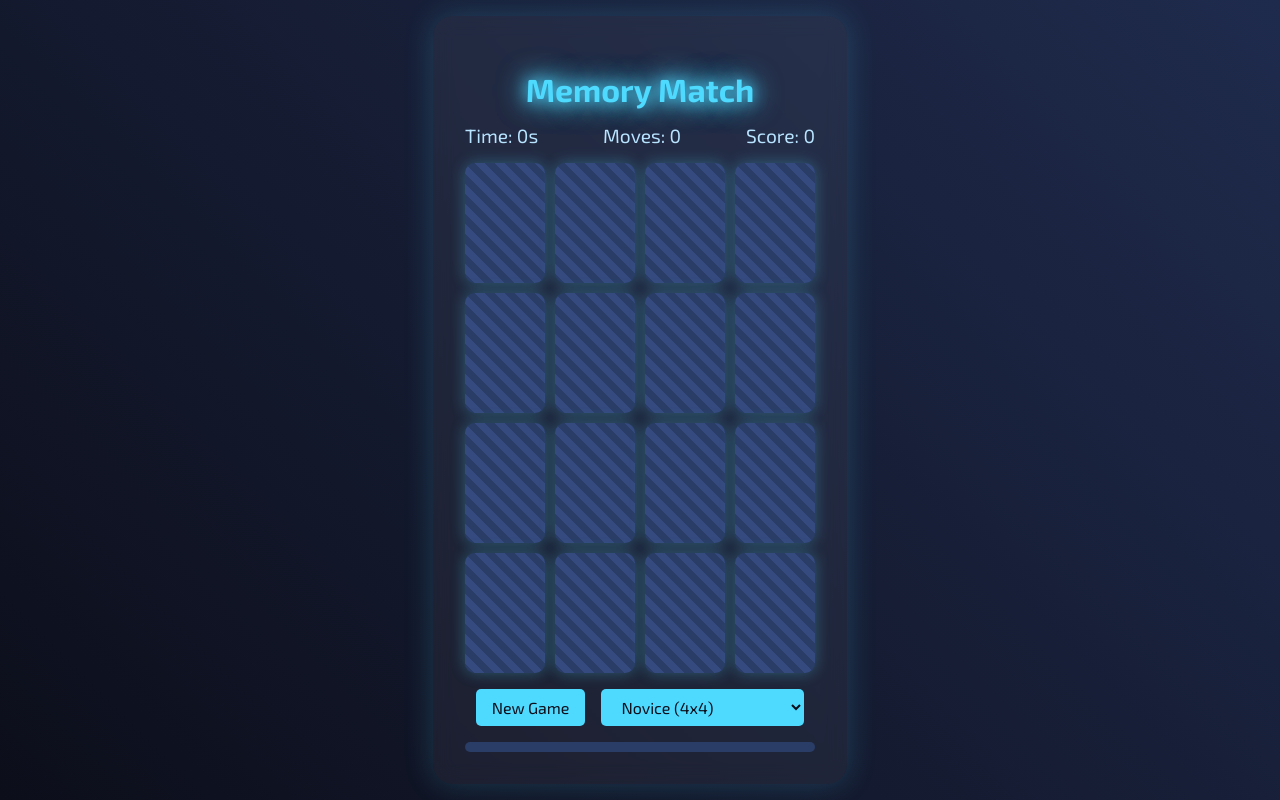
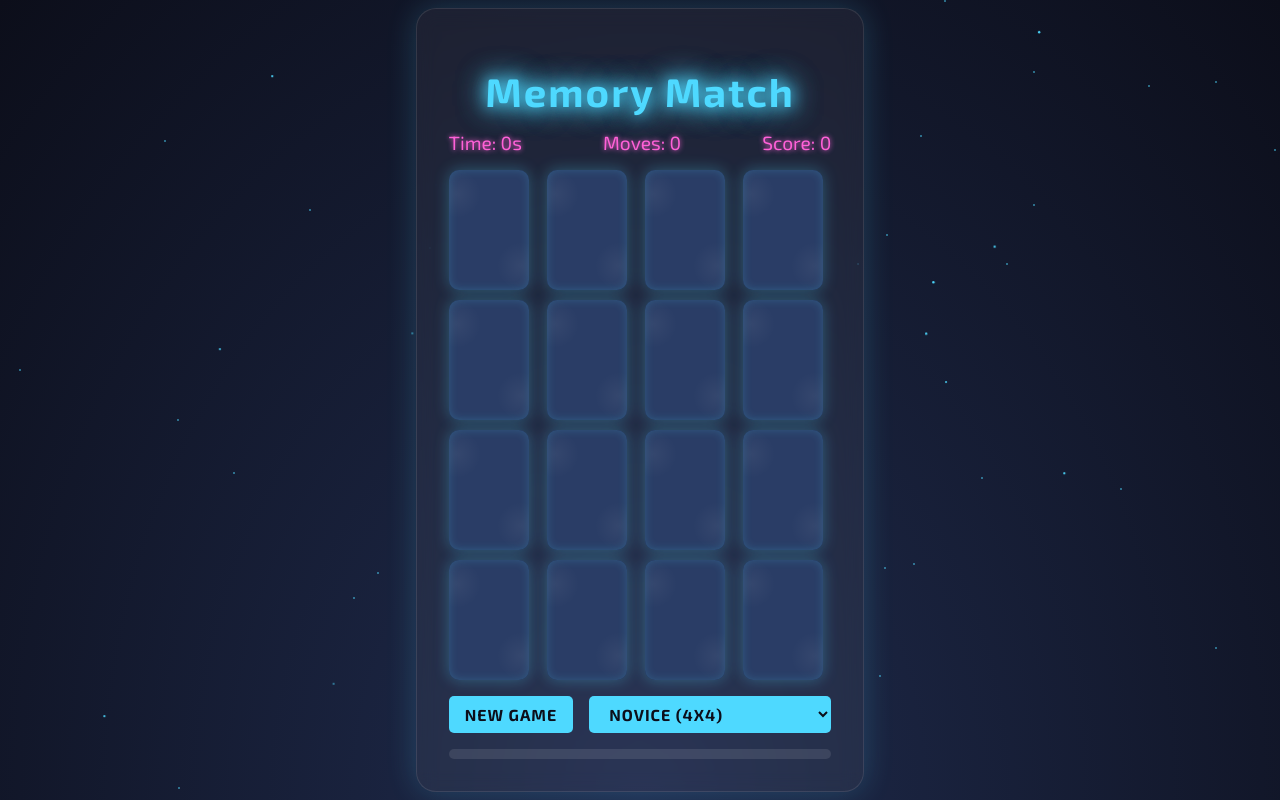
Before and after one commit to chinmay4c/CardsGame, a plain HTML site: page index.html in a window 1280 px wide. Drawn offline with Linux system fonts and the light colour scheme.

Commit message:
mostly done with the game

```diff
--- a/script.js
+++ b/script.js
@@ -7,7 +7,8 @@ const scoreDisplay = document.getElementById('score');
 const modal = document.getElementById('victory-modal');
 const finalStats = document.getElementById('final-stats');
 const playAgainBtn = document.getElementById('play-again-btn');
-const starsContainer = document.getElementById('stars-container');
+const progressBar = document.getElementById('progress-bar');
+const particlesContainer = document.getElementById('particles');
 
 const cardSymbols = ['🚀', '🛸', '🛰️', '🪐', '🌠', '🌟', '🌙', '🌞', '👽', '👾', '🤖', '💫', '☄️', '🌈', '🌌', '🔭', '🛑', '⭐', '🌍', '🌎', '🌏', '🌑', '🌒', '🌓', '🌔', '🌕', '🌖', '🌗', '🌘', '🌚', '🌝', '🌛'];
 
@@ -65,7 +66,8 @@ function initializeGame() {
         gameBoard.appendChild(card);
     });
 
-    createStars();
+    updateProgressBar();
+    createParticles();
 }
 
 function flipCard() {
@@ -95,8 +97,8 @@ function checkMatch() {
         score += 10;
         flippedCards = [];
 
-        card1.style.animation = 'pulse 0.5s';
-        card2.style.animation = 'pulse 0.5s';
+        card1.style.animation = 'cosmic-pulse 0.5s';
+        card2.style.animation = 'cosmic-pulse 0.5s';
 
         setTimeout(() => {
             card1.style.animation = '';
@@ -115,6 +117,7 @@ function checkMatch() {
     }
 
     updateDisplays();
+    updateProgressBar();
 }
 
 function startTimer() {
@@ -127,7 +130,11 @@ function startTimer() {
 function endGame() {
     clearInterval(timerInterval);
     const finalScore = score + Math.max(0, 100 - gameTime - moves);
-    finalStats.textContent = `Time: ${gameTime}s | Moves: ${moves} | Final Score: ${finalScore}`;
+    finalStats.innerHTML = `
+        <p>Time: ${gameTime}s</p>
+        <p>Moves: ${moves}</p>
+        <p>Final Score: ${finalScore}</p>
+    `;
     modal.style.display = 'block';
 }
 
@@ -137,15 +144,20 @@ function updateDisplays() {
     scoreDisplay.textContent = `Score: ${score}`;
 }
 
-function createStars() {
-    starsContainer.innerHTML = '';
+function updateProgressBar() {
+    const progress = (matchedPairs / (cards.length / 2)) * 100;
+    progressBar.style.width = `${progress}%`;
+}
+
+function createParticles() {
+    particlesContainer.innerHTML = '';
     for (let i = 0; i < 50; i++) {
-        const star = document.createElement('div');
-        star.classList.add('star');
-        star.style.left = `${Math.random() * 100}%`;
-        star.style.top = `${Math.random() * 100}%`;
-        star.style.animationDelay = `${Math.random() * 5}s`;
-        starsContainer.appendChild(star);
+        const particle = document.createElement('div');
+        particle.classList.add('particle');
+        particle.style.left = `${Math.random() * 100}%`;
+        particle.style.top = `${Math.random() * 100}%`;
+        particle.style.animationDelay = `${Math.random() * 15}s`;
+        particlesContainer.appendChild(particle);
     }
 }
 
--- a/styles.css
+++ b/styles.css
@@ -1,3 +1,11 @@
+:root {
+    --primary-color: #4ed9ff;
+    --secondary-color: #ff61d8;
+    --background-dark: #0c0e1a;
+    --background-light: #1f2b4d;
+    --card-color: #2a3d66;
+}
+
 body {
     font-family: 'Exo 2', sans-serif;
     display: flex;
@@ -5,7 +13,7 @@ body {
     align-items: center;
     min-height: 100vh;
     margin: 0;
-    background: linear-gradient(45deg, #0c0e1a, #1f2b4d);
+    background: radial-gradient(ellipse at bottom, var(--background-light) 0%, var(--background-dark) 100%);
     color: #ffffff;
     overflow: hidden;
 }
@@ -19,21 +27,24 @@ body {
     position: relative;
     z-index: 1;
     backdrop-filter: blur(10px);
+    border: 1px solid rgba(255, 255, 255, 0.1);
 }
 
 h1 {
     margin-bottom: 1rem;
-    color: #4ed9ff;
-    text-shadow: 0 0 10px #4ed9ff;
+    color: var(--primary-color);
+    text-shadow: 0 0 10px var(--primary-color);
     animation: cosmic-pulse 2s ease-in-out infinite alternate;
+    font-size: 2.5rem;
+    letter-spacing: 2px;
 }
 
 @keyframes cosmic-pulse {
     from {
-        text-shadow: 0 0 10px #4ed9ff, 0 0 20px #4ed9ff;
+        text-shadow: 0 0 10px var(--primary-color), 0 0 20px var(--primary-color);
     }
     to {
-        text-shadow: 0 0 20px #4ed9ff, 0 0 40px #4ed9ff, 0 0 60px #4ed9ff;
+        text-shadow: 0 0 20px var(--primary-color), 0 0 40px var(--primary-color), 0 0 60px var(--primary-color);
     }
 }
 
@@ -42,19 +53,21 @@ h1 {
     justify-content: space-between;
     margin-bottom: 1rem;
     font-size: 1.2rem;
-    color: #b8e4ff;
+    color: var(--secondary-color);
+    text-shadow: 0 0 5px var(--secondary-color);
 }
 
 #game-board {
     display: grid;
     gap: 10px;
     margin-bottom: 1rem;
+    perspective: 1000px;
 }
 
 .card {
     width: 80px;
     height: 120px;
-    background-color: #2a3d66;
+    background-color: var(--card-color);
     display: flex;
     justify-content: center;
     align-items: center;
@@ -88,14 +101,17 @@ h1 {
 }
 
 .card .front {
-    background-color: #2a3d66;
-    background-image: linear-gradient(45deg, #2a3d66 25%, #354a7e 25%, #354a7e 50%, #2a3d66 50%, #2a3d66 75%, #354a7e 75%, #354a7e 100%);
-    background-size: 20px 20px;
+    background-color: var(--card-color);
+    background-image:
+        radial-gradient(circle at 10% 20%, rgba(255, 255, 255, 0.05) 0%, transparent 20%),
+        radial-gradient(circle at 90% 80%, rgba(255, 255, 255, 0.05) 0%, transparent 20%);
+    box-shadow: inset 0 0 10px rgba(78, 217, 255, 0.2);
 }
 
 .card .back {
-    background-color: #4ed9ff;
+    background-color: var(--primary-color);
     transform: rotateY(180deg);
+    box-shadow: inset 0 0 10px rgba(0, 0, 0, 0.2);
 }
 
 .controls {
@@ -110,17 +126,20 @@ button, select {
     font-size: 1rem;
     padding: 0.5rem 1rem;
     cursor: pointer;
-    background-color: #4ed9ff;
-    color: #0c0e1a;
+    background-color: var(--primary-color);
+    color: var(--background-dark);
     border: none;
     border-radius: 5px;
-    transition: background-color 0.3s, transform 0.3s, box-shadow 0.3s;
+    transition: all 0.3s ease;
+    text-transform: uppercase;
+    letter-spacing: 1px;
+    font-weight: bold;
 }
 
 button:hover, select:hover {
-    background-color: #7ae7ff;
-    transform: scale(1.05);
-    box-shadow: 0 0 15px rgba(78, 217, 255, 0.5);
+    background-color: var(--secondary-color);
+    transform: scale(1.05) translateY(-2px);
+    box-shadow: 0 5px 15px rgba(255, 97, 216, 0.4);
 }
 
 .modal {
@@ -132,10 +151,11 @@ button:hover, select:hover {
     width: 100%;
     height: 100%;
     background-color: rgba(0, 0, 0, 0.7);
+    backdrop-filter: blur(5px);
 }
 
 .modal-content {
-    background-color: rgba(42, 61, 102, 0.9);
+    background: linear-gradient(135deg, rgba(42, 61, 102, 0.9), rgba(78, 217, 255, 0.9));
     margin: 15% auto;
     padding: 20px;
     border-radius: 20px;
@@ -147,14 +167,14 @@ button:hover, select:hover {
 }
 
 @keyframes cosmic-fade-in {
-    from { opacity: 0; transform: scale(0.9); }
-    to { opacity: 1; transform: scale(1); }
+    from { opacity: 0; transform: scale(0.9) translateY(-20px); }
+    to { opacity: 1; transform: scale(1) translateY(0); }
 }
 
 #progress-bar-container {
     width: 100%;
     height: 10px;
-    background-color: #2a3d66;
+    background-color: rgba(255, 255, 255, 0.1);
     border-radius: 5px;
     margin-top: 1rem;
     overflow: hidden;
@@ -163,7 +183,7 @@ button:hover, select:hover {
 #progress-bar {
     width: 0%;
     height: 100%;
-    background-color: #4ed9ff;
+    background: linear-gradient(90deg, var(--primary-color), var(--secondary-color));
     transition: width 0.5s ease-in-out;
 }
 
@@ -179,16 +199,19 @@ button:hover, select:hover {
 
 .particle {
     position: absolute;
-    background-color: #4ed9ff;
+    background-color: var(--primary-color);
     width: 2px;
     height: 2px;
     border-radius: 50%;
     animation: float 15s infinite;
+    opacity: 0.6;
 }
 
 @keyframes float {
-    0%, 100% { transform: translateY(0) translateX(0); }
-    50% { transform: translateY(-100px) translateX(50px); }
+    0%, 100% { transform: translateY(0) translateX(0) scale(1); opacity: 0.6; }
+    25% { transform: translateY(-100px) translateX(50px) scale(1.2); opacity: 1; }
+    50% { transform: translateY(-50px) translateX(100px) scale(0.8); opacity: 0.8; }
+    75% { transform: translateY(-150px) translateX(-50px) scale(1.1); opacity: 0.9; }
 }
 
 @media (max-width: 600px) {
@@ -197,4 +220,17 @@ button:hover, select:hover {
         height: 90px;
         font-size: 1.5rem;
     }
+
+    h1 {
+        font-size: 2rem;
+    }
+
+    .game-info {
+        font-size: 1rem;
+    }
+
+    button, select {
+        font-size: 0.9rem;
+        padding: 0.4rem 0.8rem;
+    }
 }
```
